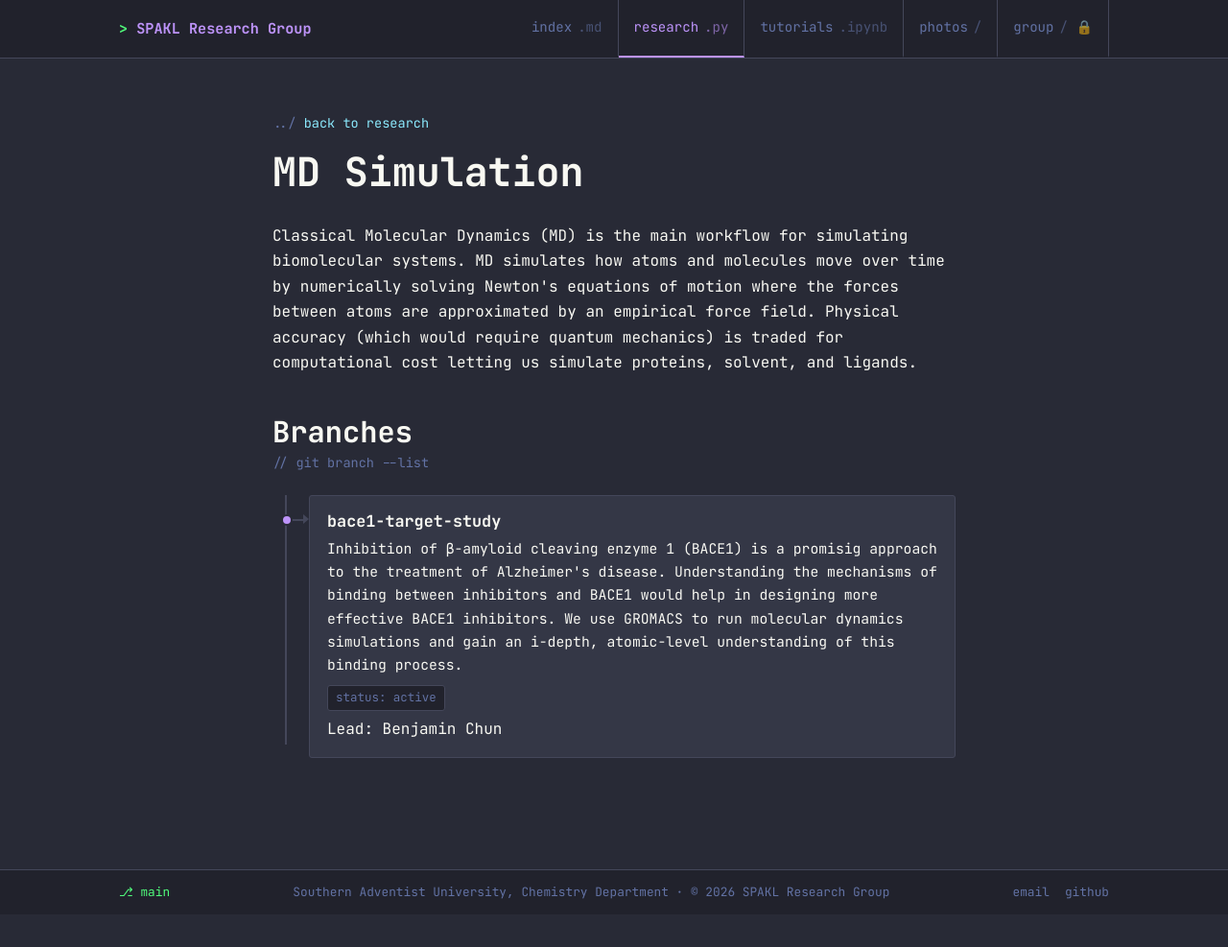
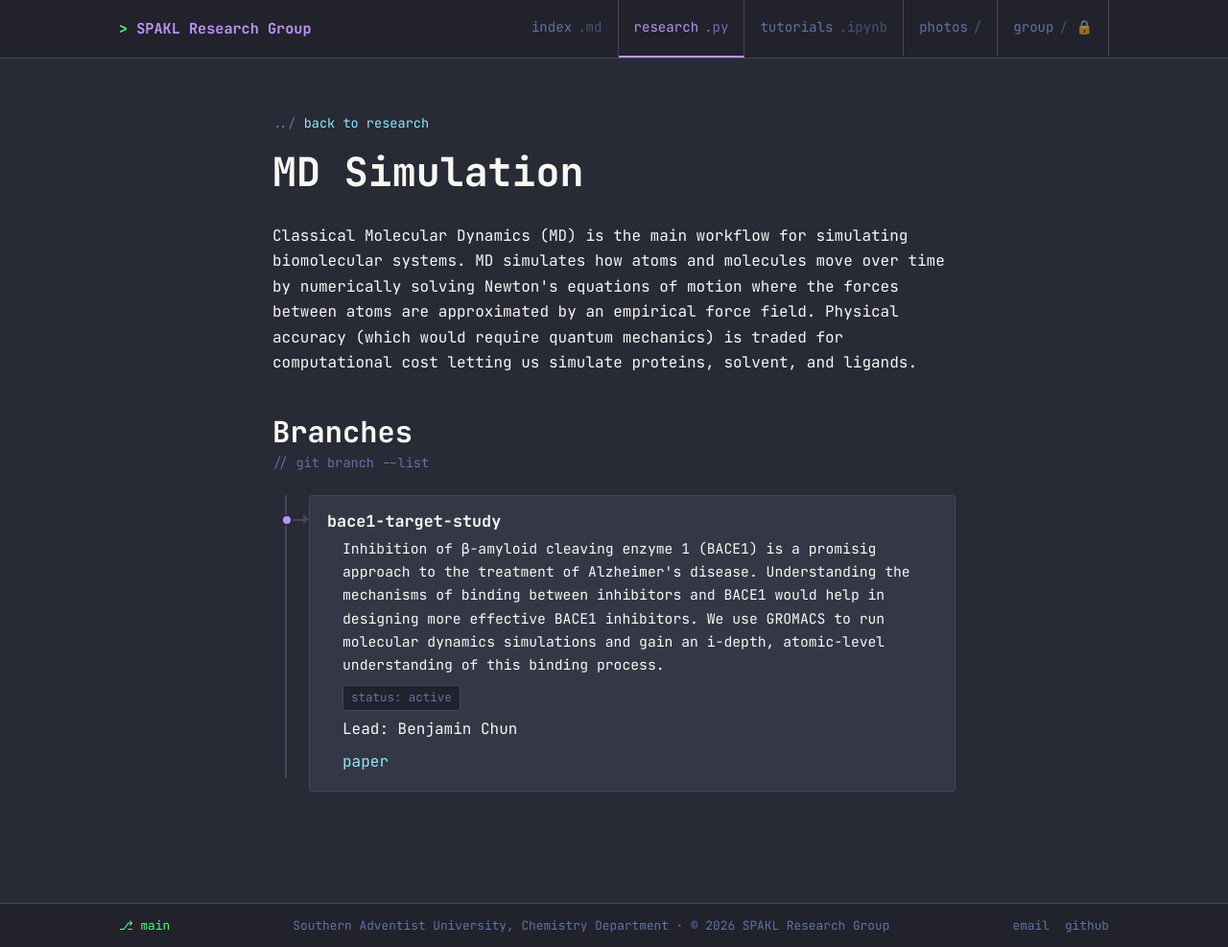
Before and after one commit to spakl/research-site, a Jekyll site: the page built from research/md-simulation.html, in a window 1280 px wide and 987 px high. Shown: the whole window at 96% size. Built offline with Jekyll 4.4.1, drawn with Linux system fonts in a browser that asks for light colours.

Commit message:
Indent branch card body under title, add paper link to bace1-target-study

```diff
--- a/assets/css/style.css
+++ b/assets/css/style.css
@@ -630,3 +630,6 @@ p  { margin: 0 0 1em; color: var(--fg); }
   margin: 0 0 6px; color: var(--fg); font-size: 1.05rem;
 }
 .branch-node p { margin: 0 0 8px; font-size: 0.92rem; }
+
+/* Indent branch card body under its title */
+.branch-body { padding-left: 16px; }
--- a/research/md-simulation.html
+++ b/research/md-simulation.html
@@ -6,25 +6,25 @@ title: MD Simulation
 <section class="section" style="border-top:none;">
   <div class="container" style="max-width: 760px;">
     <p class="crumb"><a href="{{ '/research.html' | relative_url }}">back to research</a></p>
-
     <div class="section-head">
       <h1>MD Simulation</h1>
     </div>
-
     <p>Classical Molecular Dynamics (MD) is the main workflow for simulating biomolecular systems. MD simulates how atoms and molecules move over time by numerically solving Newton's equations of motion where the forces between atoms are approximated by an empirical force field. Physical accuracy (which would require quantum mechanics) is traded for computational cost letting us simulate proteins, solvent, and ligands. </p>
-
     <h2 style="margin-top:40px; margin-bottom:0;">Branches</h2>
     <span class="comment">git branch --list</span>
-
     <div class="branch-tree">
       <div class="branch-node">
         <span class="branch-dot"></span>
         <h3 class="branch-title">bace1-target-study</h3>
-        <p> Inhibition of &beta;-amyloid cleaving enzyme 1 (BACE1) is a promisig approach to the treatment of Alzheimer's disease. Understanding the mechanisms of binding between inhibitors and BACE1 would help in designing more effective BACE1 inhibitors. We use GROMACS to run molecular dynamics simulations and gain an i-depth, atomic-level understanding of this binding process.</p>
-        <span class="tag">status: active</span>
-        <span class="card-meta" style="display:block; margin-top:6px;">Lead: Benjamin Chun</span>
+        <div class="branch-body">
+          <p> Inhibition of &beta;-amyloid cleaving enzyme 1 (BACE1) is a promisig approach to the treatment of Alzheimer's disease. Understanding the mechanisms of binding between inhibitors and BACE1 would help in designing more effective BACE1 inhibitors. We use GROMACS to run molecular dynamics simulations and gain an i-depth, atomic-level understanding of this binding process.</p>
+          <span class="tag">status: active</span>
+          <span class="card-meta" style="display:block; margin-top:6px;">Lead: Benjamin Chun</span>
+          <div class="related-links" style="margin-top:8px;">
+            <a href="#">paper</a>
+          </div>
+        </div>
       </div>
     </div>
-
   </div>
 </section>
```
